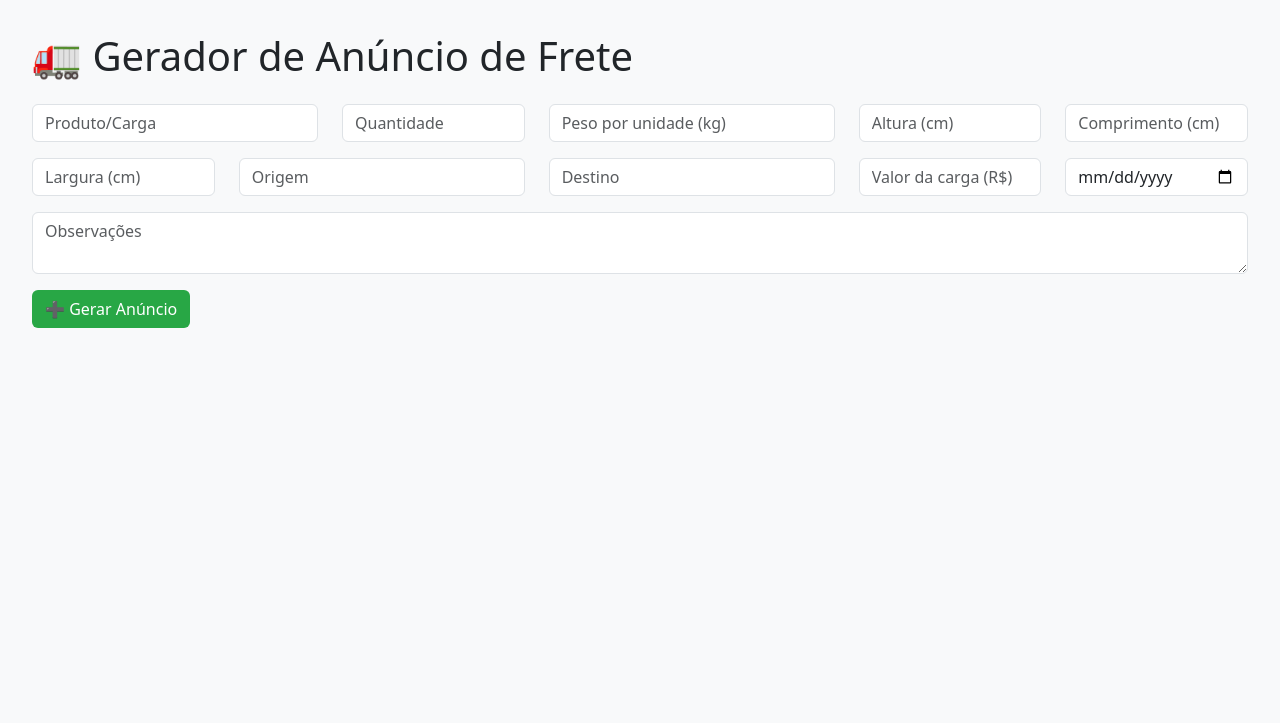
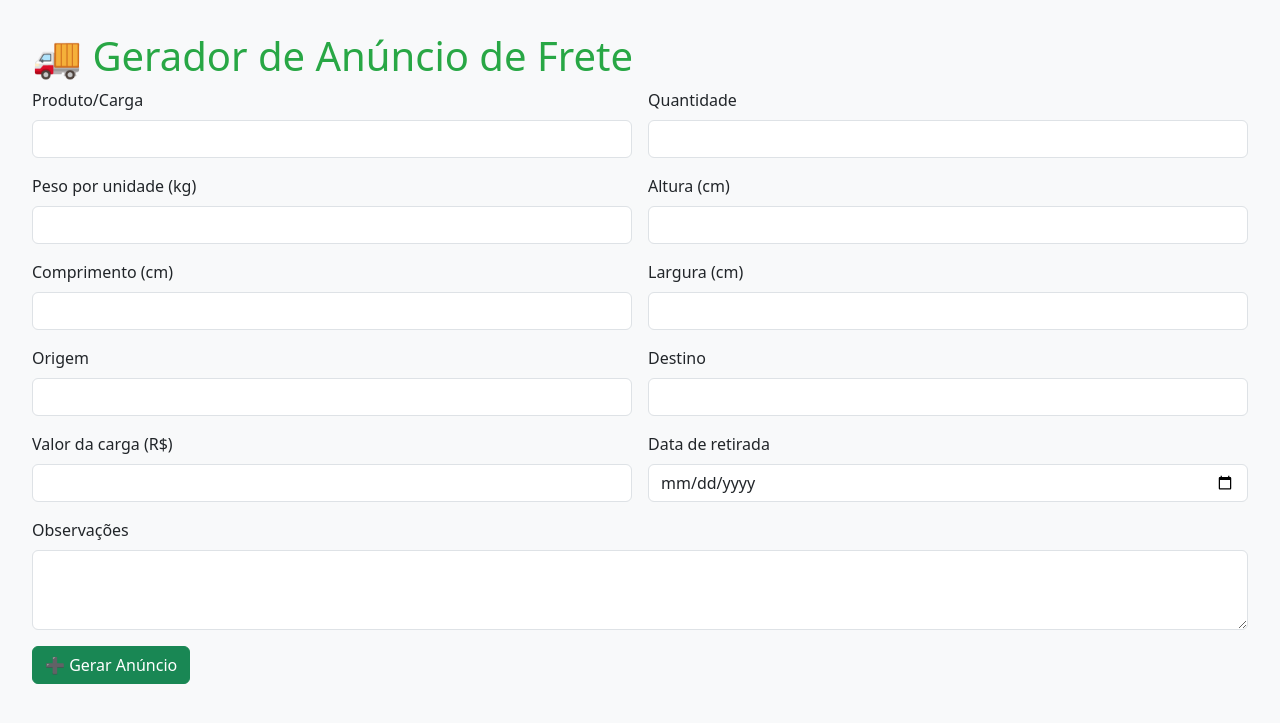
Before and after one commit to roberto36681250/simulador-de-frete, a FastAPI app: page / in a window 1280 px wide. Shown: the top 723 px of the page. Run offline with FastAPI, Linux system fonts and the light colour scheme.

Commit message:
Update form.html

```diff
--- a/templates/form.html
+++ b/templates/form.html
@@ -1,100 +1,68 @@
 <!DOCTYPE html>
-<html lang="pt-BR">
+<html lang="pt-br">
 <head>
     <meta charset="UTF-8">
     <title>Gerador de Anúncio de Frete</title>
-  <link href="https://cdn.jsdelivr.net/npm/bootstrap@5.3.0/dist/css/bootstrap.min.css" rel="stylesheet">
+    <link href="https://cdn.jsdelivr.net/npm/bootstrap@5.3.2/dist/css/bootstrap.min.css" rel="stylesheet">
     <style>
         body {
             padding: 2rem;
             background-color: #f8f9fa;
         }
-    .result-box {
-      background: #fff;
+        h1 {
+            color: #28a745;
+        }
+        textarea {
+            height: 80px;
+        }
+        .resultado {
+            background-color: #fff;
             border-radius: 8px;
-      padding: 2rem;
-      box-shadow: 0 0 10px rgba(0,0,0,0.05);
-      margin-top: 2rem;
-    }
-    .btn-custom {
-      background-color: #28a745;
-      color: white;
-    }
-    .btn-custom:hover {
-      background-color: #218838;
+            padding: 20px;
+            margin-top: 20px;
+            box-shadow: 0 2px 6px rgba(0,0,0,0.1);
         }
     </style>
 </head>
 <body>
-  <h1 class="mb-4"><span>🚛</span> Gerador de Anúncio de Frete</h1>
-
-  <form id="freteForm">
-    <div class="row mb-3">
-      <div class="col-md-3">
-        <input type="text" class="form-control" name="produto" placeholder="Produto/Carga" required>
+    <h1>🚚 Gerador de Anúncio de Frete</h1>
+    <form method="post" action="/simular" class="row g-3">
+        {% for campo, valor in {
+            'produto': 'Produto/Carga',
+            'quantidade': 'Quantidade',
+            'peso': 'Peso por unidade (kg)',
+            'altura': 'Altura (cm)',
+            'comprimento': 'Comprimento (cm)',
+            'largura': 'Largura (cm)',
+            'origem': 'Origem',
+            'destino': 'Destino',
+            'valor_nf': 'Valor da carga (R$)',
+            'data_retirada': 'Data de retirada',
+            'observacoes': 'Observações'
+        }.items() %}
+        <div class="col-md-{{ 6 if campo != 'observacoes' else 12 }}">
+            {% if campo == 'data_retirada' %}
+                <label class="form-label">{{ valor }}</label>
+                <input type="date" name="{{ campo }}" class="form-control" value="{{ form_data[campo] if form_data and campo in form_data else '' }}">
+            {% elif campo == 'observacoes' %}
+                <label class="form-label">{{ valor }}</label>
+                <textarea name="{{ campo }}" class="form-control">{{ form_data[campo] if form_data and campo in form_data else '' }}</textarea>
+            {% else %}
+                <label class="form-label">{{ valor }}</label>
+                <input type="{{ 'number' if campo not in ['produto','origem','destino'] else 'text' }}" name="{{ campo }}" class="form-control" value="{{ form_data[campo] if form_data and campo in form_data else '' }}">
+            {% endif %}
         </div>
-      <div class="col-md-2">
-        <input type="number" class="form-control" name="quantidade" placeholder="Quantidade" required>
+        {% endfor %}
+        <div class="col-12">
+            <button type="submit" class="btn btn-success">➕ Gerar Anúncio</button>
         </div>
-      <div class="col-md-3">
-        <input type="number" class="form-control" name="peso_unitario" step="0.01" placeholder="Peso por unidade (kg)" required>
-      </div>
-      <div class="col-md-2">
-        <input type="number" class="form-control" name="altura" step="0.01" placeholder="Altura (cm)" required>
-      </div>
-      <div class="col-md-2">
-        <input type="number" class="form-control" name="comprimento" step="0.01" placeholder="Comprimento (cm)" required>
-      </div>
-    </div>
-
-    <div class="row mb-3">
-      <div class="col-md-2">
-        <input type="number" class="form-control" name="largura" step="0.01" placeholder="Largura (cm)" required>
-      </div>
-      <div class="col-md-3">
-        <input type="text" class="form-control" name="origem" placeholder="Origem" required>
-      </div>
-      <div class="col-md-3">
-        <input type="text" class="form-control" name="destino" placeholder="Destino" required>
-      </div>
-      <div class="col-md-2">
-        <input type="number" class="form-control" name="valor_nf" placeholder="Valor da carga (R$)" required>
-      </div>
-      <div class="col-md-2">
-        <input type="date" class="form-control" name="data_retirada" required>
-      </div>
-    </div>
-
-    <div class="mb-3">
-      <textarea class="form-control" name="observacoes" placeholder="Observações" rows="2"></textarea>
-    </div>
-
-    <button type="submit" class="btn btn-custom">➕ Gerar Anúncio</button>
     </form>
 
-  <div id="resultado" class="result-box mt-4" style="display:none;"></div>
-
-  <script>
-    document.getElementById("freteForm").addEventListener("submit", async function (e) {
-      e.preventDefault();
-      const formData = new FormData(this);
-      const data = {};
-      formData.forEach((value, key) => {
-        data[key] = value;
-      });
-
-      const response = await fetch("/simular", {
-        method: "POST",
-        headers: {
-          "Content-Type": "application/json"
-        },
-        body: JSON.stringify(data)
-      });
-
-      const html = await response.text();
-      document.getElementById("resultado").style.display = "block";
-      document.getElementById("resultado").innerHTML = html;
-    });
-  </script>
+    {% if resultado %}
+    <div class="resultado">
+        <p>{{ resultado|safe }}</p>
+        <a href="{{ whatsapp_url }}" target="_blank" class="btn btn-outline-primary mt-2">📤 Compartilhar no WhatsApp</a>
+    </div>
+    {% endif %}
 </body>
 </html>
```
Lines whose indentation alone changed are shown as unchanged.
